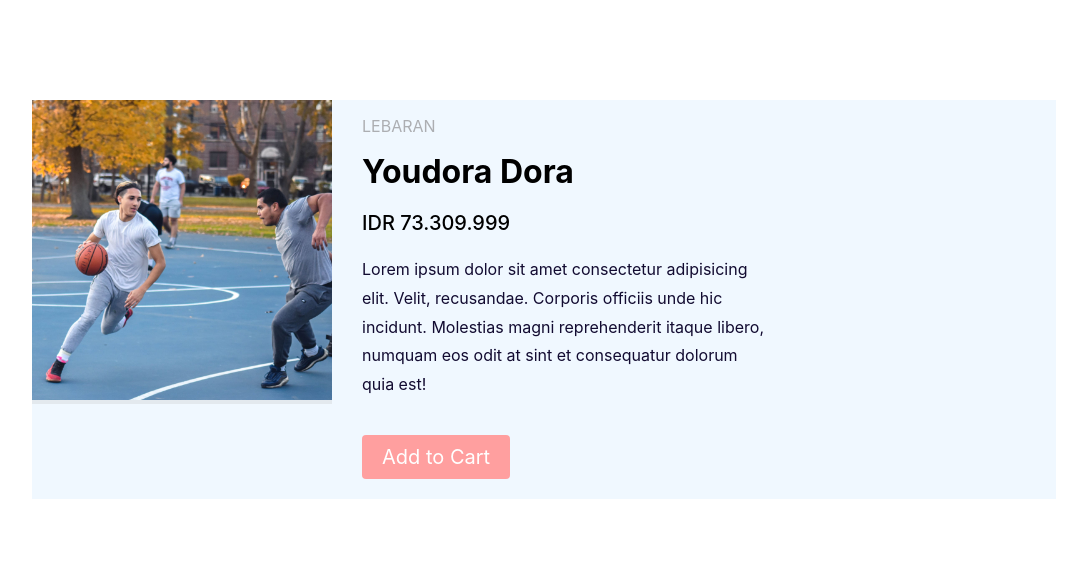
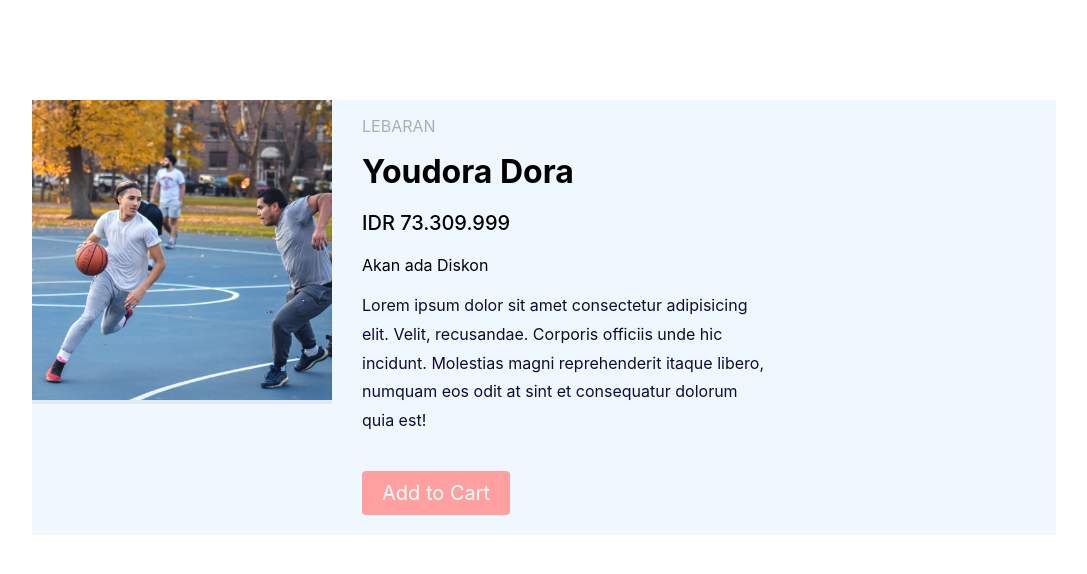
Before and after one commit to dimpangg/react-basic, a React (Create React App) app: page / in a window 1280 px wide. Shown: the top 574 px of the page, without its empty margins (96-1183 px from the left). Built offline with nearby package versions, Linux system fonts and the light colour scheme.

Commit message:
conditional rendering

```diff
--- a/src/App.js
+++ b/src/App.js
@@ -4,7 +4,7 @@ function App() {
   return (
     <div className="ParentBox">
       <FotoProduk />
-      <ProdukInfo category="Lebaran" name="Youdora Dora" />
+      <ProdukInfo isDiscount="coming" category="Lebaran" name="Youdora Dora" />
     </div>
   );
 }
@@ -17,13 +17,25 @@ function FotoProduk() {
   );
 }
 
+function CheckDiscount(props) {
+  const { isDiscount } = props;
+  if (isDiscount == "yes") {
+    return <p>Diskon 50% Off</p>;
+  } else if (isDiscount == "coming") {
+    return <p>Akan ada Diskon</p>;
+  } else {
+    return <p>Belum ada Diskon</p>;
+  }
+}
+
 function ProdukInfo(props) {
-  const { category, name } = props;
+  const { category, name, isDiscount } = props;
   return (
     <div className="Desc">
       <p className="cafe">{category}</p>
       <h1 className="title">{name}</h1>
       <p className="price">IDR 73.309.999</p>
+      <CheckDiscount isDiscount={isDiscount} />
       <p className="info">
         Lorem ipsum dolor sit amet consectetur adipisicing elit. Velit,
         recusandae. Corporis officiis unde hic incidunt. Molestias magni
```
